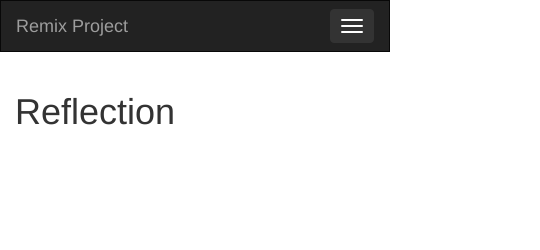
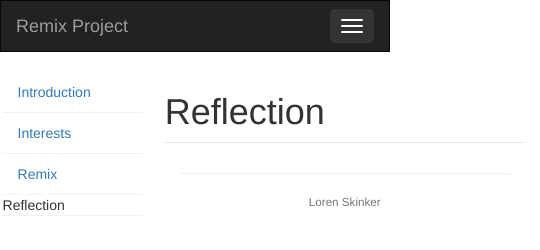
Before and after one commit to lorenjskinker/3844-skinker, a plain HTML site: page reflection.html in a window 390 px wide. Both pictures are taken after a click on the button 352 px from the left and 26 px from the top of the page. Shown: the whole page, 540 px wide, since content can reach past the window. Drawn offline with nearby package versions, Linux system fonts and the light colour scheme.

Commit message:
footer reflection

```diff
--- a/reflection.html
+++ b/reflection.html
@@ -42,3 +42,27 @@
                 </div>
                 <div class="col-xs-12 col-sm-9">
                     <h1>Reflection</h1>
+
+                    <footer>
+                        <div class="container text-muted">
+                            <hr/>
+                            <p>Loren Skinker</div>
+                </footer>
+                </div>
+
+                <script src="https://code.jquery.com/jquery-3.1.1.js" integrity="sha256-16cdPddA6VdVInumRGo6IbivbERE8p7CQR3HzTBuELA=" crossorigin="anonymous"></script>
+
+                <script type="text/javascript">
+                    $(document).ready(function() {
+                        $('[data-toggle=offcanvas]').click(function() {
+                            $('.row-offcanvas').toggleClass('active');
+                        });
+                    });
+                </script>
+
+
+                <script src="https://maxcdn.bootstrapcdn.com/bootstrap/3.3.7/js/bootstrap.min.js" />
+
+    </body>
+
+    </html>
```
